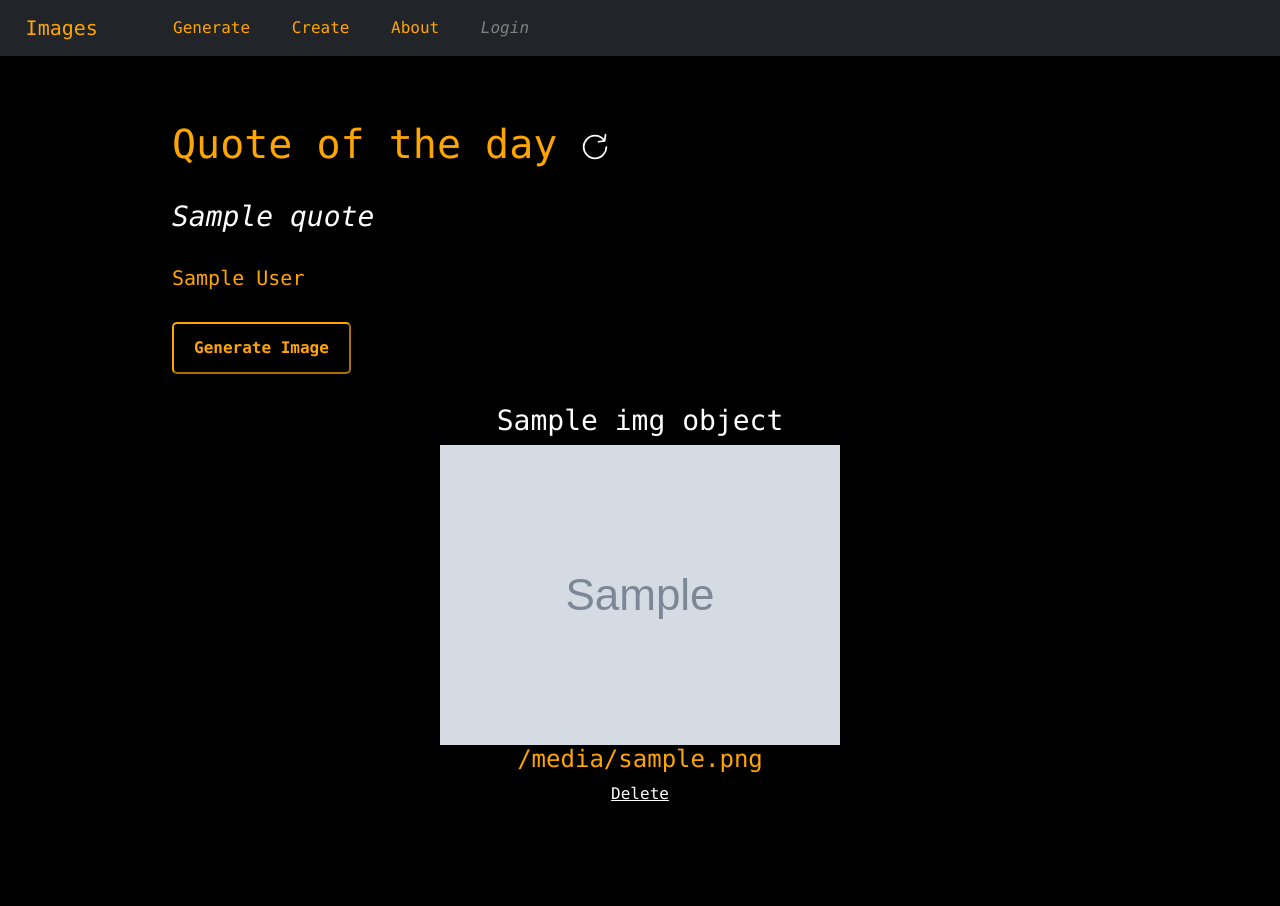
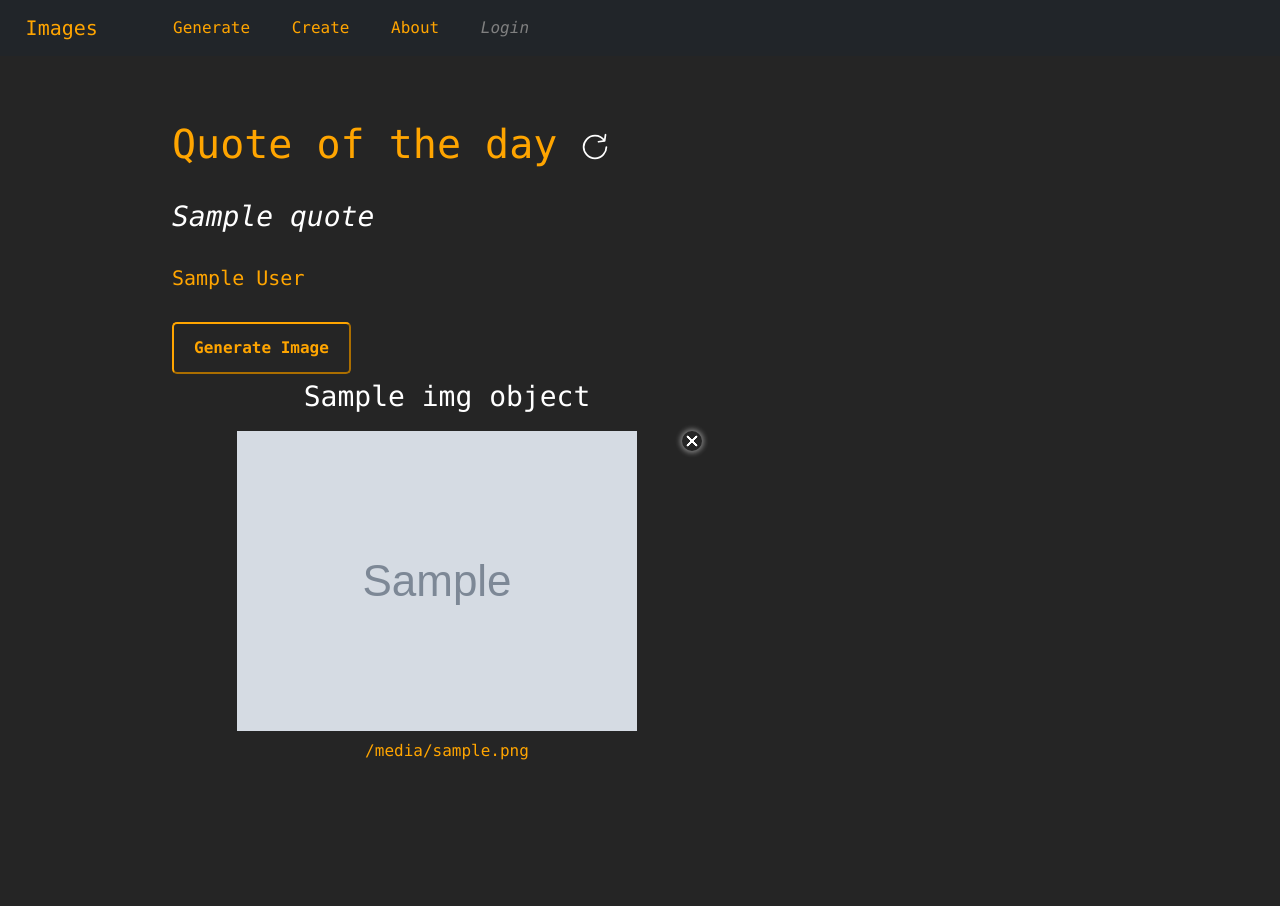
Before and after one commit to ferbcn/FastApi-DallE, a FastAPI app: template app/templates/quote.html in a window 1280 px wide. After the commit the page ends 760 px from the top, so only its background shows below. Run offline with FastAPI, Linux system fonts and the light colour scheme; the template is opened without the code that fills it: most values are stand-ins (such as "Sample title", 1, 10 or a date in 2020); grey boxes marked "Sample" are stand-in pictures; parts of the project's set-up code (start-up, migrations or seed data) failed here and were passed over; some libraries are stand-ins or nearby versions.

Commit message:
image container and delete button remake

```diff
--- a/app/database.py
+++ b/app/database.py
@@ -6,13 +6,22 @@ from sqlalchemy.orm import sessionmaker
 
 DB_NAME = os.environ.get('DB_NAME')
 DB_USER = os.environ.get('DB_USER')
-DB_PASS = os.environ.get('DB_PASSWORD')
+DB_PASSWORD = os.environ.get('DB_PASSWORD')
 DB_URL = os.environ.get('DB_URL')
+DB_PORT = '5432'
+
+
+# Self Hosted DB on Linode
+DB_NAME = 'dalle'
+DB_USER = 'postgres'
+DB_PASSWORD = 'lE9F7TRIJdh-LUqW'
+DB_URL = '139.162.170.137'
+DB_PORT = '5432'
 
 
 # SQLALCHEMY_DATABASE_URL = "sqlite:///./data.sqlite"
 # SQLALCHEMY_DATABASE_URL = "postgresql://user:password@postgresserver/db"
-SQLALCHEMY_DATABASE_URL = f"postgresql://{DB_USER}:{DB_PASS}@{DB_URL}:5432/{DB_NAME}"
+SQLALCHEMY_DATABASE_URL = f"postgresql://{DB_USER}:{DB_PASSWORD}@{DB_URL}:{DB_PORT}/{DB_NAME}"
 
 engine = create_engine(
     #SQLALCHEMY_DATABASE_URL, connect_args={"check_same_thread": False}
--- a/app/main.py
+++ b/app/main.py
@@ -179,7 +179,7 @@ def about(request: Request, db: Session = Depends(get_db), user=Depends(manager)
 
 
 @app.post("/signup/", response_class=HTMLResponse)
-def signup(response: Response, request: Request, username: str = Form(), password: str = Form(), user=Depends(manager)):
+def signup(response: Response, request: Request, username: str = Form(), password: str = Form()):
     print(username, password)
     db = SessionLocal()
     create_user(username, password, db)
@@ -219,7 +219,8 @@ async def websocket_moreImages(websocket: WebSocket, db: Session = Depends(get_d
                     current_image_offset = random.randint(0, db_img_count)
                 images = get_images_from_db(db, skip=current_image_offset, limit=5)
                 for image in images:
-                    json_object = {"title": image.title, "rendered_data": image.rendered_data, "id": image.id}
+                    json_object = {"title": image.title, "rendered_data": image.rendered_data, "id": image.id,
+                                   "description": image.description}
                     # print(f'Sending {image} to client websocket.')
                     await websocket.send_json(json_object)
 
--- a/app/static/css/stylesheet.css
+++ b/app/static/css/stylesheet.css
@@ -1,12 +1,13 @@
 :root {
   --main_color: #ffa500;
+  --bg_color: #252525;
   --white: #ffffff;
 }
 
 
 html, body {
     font-family: "Lucida Console", "Courier New", monospace;
-    background-color: black;
+    background-color: var(--bg_color);
     color: var(--main_color);
 }
 
@@ -22,12 +23,7 @@ a:hover {
   color: var(--main_color);
 }
 
-.image_field {
-    margin-top: 3vh;
-    padding: 10px;
-    background-color: #black;
-    text-align: center;
-}
+
 
 .navbar-brand {
     margin-left: 2vw;
@@ -118,18 +87,26 @@ input[type=submit]{
    align-items: center;
 }
 
-#image_field{
-   display: flex;
-   position: relative;
-   align-items: center;
+.outer_image_field {
+    padding: 10px;
+    text-align: center;
+    max-width: 550px;
+}
+
+.image_field {
+    padding: 10px;
+    background-color: #black;
+    text-align: center;
 }
 
 img{
     display: block;
     margin-left: auto;
     margin-right: auto;
-    max-width: 90%;
+    max-width: 95%;
+    max-height: 95%;
     height: auto;
+
 }
 
 .image_view_quote{
@@ -150,16 +127,19 @@ img{
 }
 
 .close-icon {
-  box-sizing:border-box;
   width:20px;
   height:20px;
   border-width:3px;
   border-style: solid;
-  border-color: var(--main_color);
+  border-color: var(--bg_color);
   border-radius:100%;
-  background: -webkit-linear-gradient(-45deg, transparent 0%, transparent 46%, white 46%,  white 56%,transparent 56%, transparent 100%), -webkit-linear-gradient(45deg, transparent 0%, transparent 46%, white 46%,  white 56%,transparent 56%, transparent 100%);
-  background-color: var(--main_color);
-  box-shadow:0px 0px 5px 2px rgba(255,255,255,0.5);
+  background: -webkit-linear-gradient(-45deg, transparent 0%, transparent 46%, white 46%,  white 56%,transparent 56%, transparent 100%), -webkit-linear-gradient(45deg, transparent 0%, transparent 46%, white 46%,  white 56%, transparent 56%, transparent 100%);
+  background-color: var(--bg_color);
+  box-shadow:0px 0px 5px 2px rgba(255,255,255,0.4);
   transition: all 0.3s ease;
   float: right;
 }
+
+.close-icon:hover {
+  box-shadow:0px 0px 5px 2px var(--main_color);
+}
--- a/app/templates/quote.html
+++ b/app/templates/quote.html
@@ -32,23 +32,19 @@
 
         <br>
         <br>
-        <div class="image_view">
-            <div class='image_field'>
-                {% if img_object %}
-                <div id="image_child">
-                    <div id="{{ img_object.img_id }}">
-                        <center>
-                            <h3>{{ img_object.img_title }}</h3>
-                            <img src="{{ img_object.img_url }}">
-                            <h4>{{ img_object.img_text }}</h4>
-                            <div class="del_but">
-                                <a href="javascript:handleDelete({{img_object.img_id}})">Delete</a>
-                            </div>
-                        </center>
-                    </div>
+        <div id="image_child">
+            {% if img_object %}
+            <div class='outer_image_field' id="{{ img_object.img_id }}">
+                <div><h3>{{ img_object.img_title }}</h3></div>
+                <div class='image_field'>
+                    <a href="javascript:handleDelete({{ img_object.img_id }})">
+                        <div class="close-icon"></div>
+                    </a>
+                    <img src="{{ img_object.img_url }}"/>
                 </div>
-                {% endif %}
+                <div><h6>{{ img_object.img_text }}</h6></div>
             </div>
+            {% endif %}
         </div>
 
     </div>
```
Also changed, not shown: other parts of app/static/css/stylesheet.css (+0 -27 lines), app/static/index.js (+9 -4 lines), app/static/scripts.js (+0 -11 lines), app/templates/create.html (+11 -15 lines), app/templates/index.html (+10 -8 lines).
